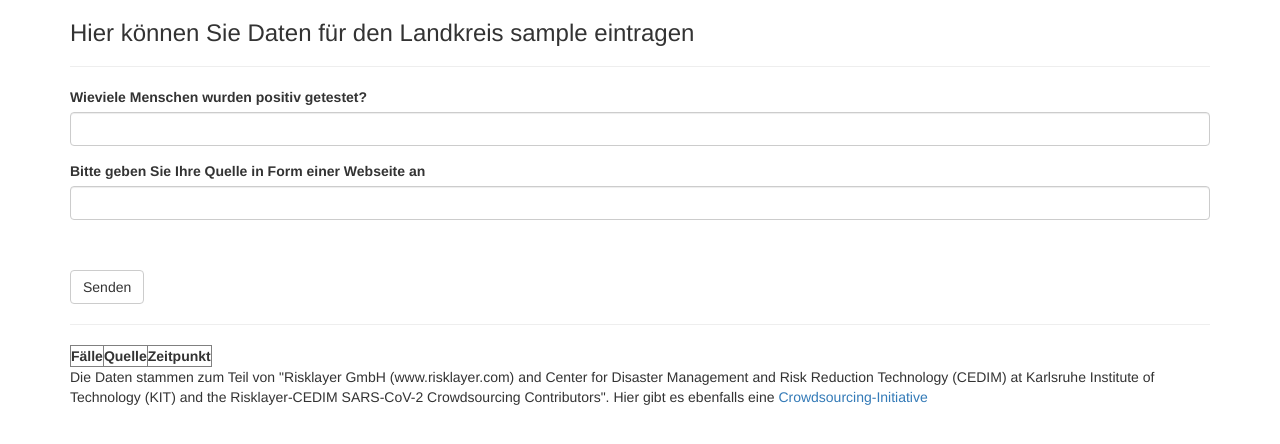
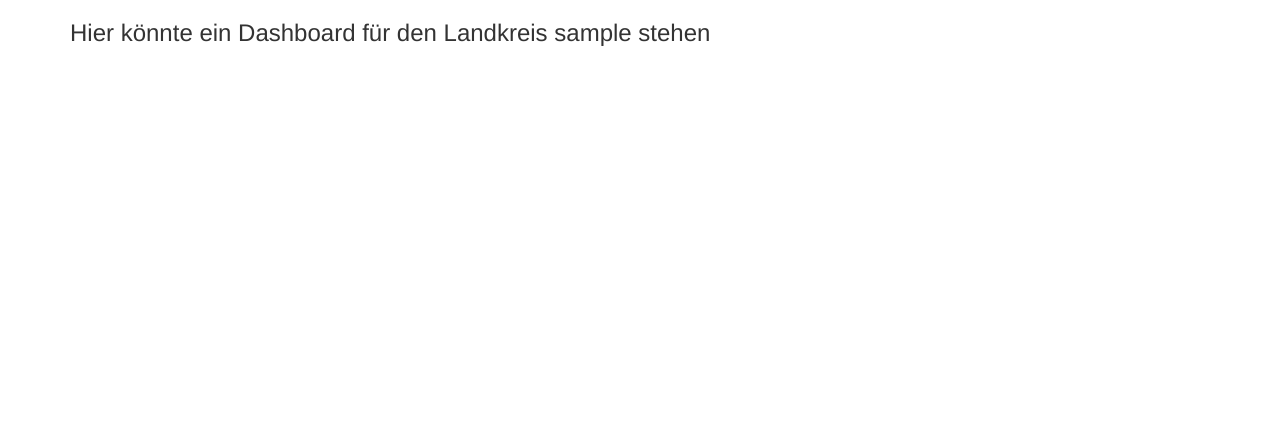
Before and after one commit to vsaase/covid19selfreport, a Flask app: a page that uses templates/landkreis.html in a window 1280 px wide. Shown: the top 444 px of the page. Run offline with Flask 2, Linux system fonts and the light colour scheme; data that the repository does not hold is empty; some libraries are stand-ins or nearby versions.

Commit message:
remove landkreis stuff

```diff
--- a/main.py
+++ b/main.py
@@ -4,7 +4,7 @@ from flask import Flask, render_template, jsonify, redirect
 from flask_sqlalchemy import SQLAlchemy
 from flask import request, flash
 from flask_bootstrap import Bootstrap
-from models import QuizForm, DeleteForm, LandkreisForm
+from models import QuizForm, DeleteForm
 import json
 from copy import deepcopy
 import firebase_admin
@@ -30,8 +30,7 @@ Bootstrap(app)
 firebase_admin.initialize_app(cred)
 db = firestore.client()
 report_ref = db.collection("Report")
-rki_simulation = db.collection("RKI_Laender")
-landkreise = db.collection("Landkreise")
+rki_ref = db.collection("RKI_Laender")
 
 BASECOORDS = [51.3150172,9.3205287]
 
@@ -85,23 +84,7 @@ def createreportdict(form):
 
 @app.route('/landkreis/<name>', methods=['GET', 'POST'])
 def landkreis(name):
-    form = LandkreisForm(request.form, name=name)
-    kreisreportdocs = landkreise.where("name","==",name).order_by("timestamp", direction=firestore.Query.DESCENDING).limit(20).stream()
-    kreisreporte = [doc.to_dict() for doc in kreisreportdocs]
-    if not form.validate_on_submit():
-        return render_template('landkreis.html', form=form, name=name, records=kreisreporte, colnames=["ncases", "source", "timestamp"])
-    if request.method == 'POST':
-        kreisreport = deepcopy(kreisreporte[0])
-        kreisreport["ncases"] = form.ncases.data
-        kreisreport["source"] = form.source.data
-        kreisreport["number"] += 1
-        kreisreport["popup"] = f'<p>{name}<br/>{form.ncases.data} Fälle<br/>Quelle: <a href="{form.source.data}">{form.source.data}</a><br/><br/><a href="/landkreis/{urllib.parse.quote(name)}">aktuelle Zahlen eintragen</a></p>'
-        kreisreport["timestamp"] = datetime.datetime.now()
-        landkreise.document(name + str(kreisreport["number"])).set(kreisreport)
-        old = deepcopy(kreisreporte[0])
-        old["overwritten"] = True
-        landkreise.document(old["name"] + str(old["number"])).set(old)
-        return redirect("/")
+    return render_template('landkreis.html',  name=name)
 
 @app.route('/report', methods=['GET', 'POST'])
 def report():
@@ -176,21 +159,7 @@ def getreports():
 
 @app.route('/getrki')
 def getrki():
-    reports = [doc.to_dict() for doc in rki_simulation.stream()]
-    coords = [{
-        "latitude": report["latitude"],
-        "longitude": report["longitude"],
-        "test": report["test"],
-        "ncases": report["ncases"],
-        "source": report["source"],
-        "popup": report["popup"]
-    } for report in reports]
-    return jsonify({"coords": coords})
-
-
-@app.route('/getlaender')
-def getlaender():
-    reports = [doc.to_dict() for doc in landkreise.where("overwritten", '==', False).stream()]
+    reports = [doc.to_dict() for doc in rki_ref.stream()]
     coords = [{
         "latitude": report["latitude"],
         "longitude": report["longitude"],
--- a/models.py
+++ b/models.py
@@ -70,11 +70,3 @@ class DeleteForm(Form):
     password = PasswordField('Passwort', validators=[InputRequired(message="Bitte geben Sie ein Passwort ein")])
     recaptcha = RecaptchaField()
     submit = SubmitField('Senden')
-
-
-class LandkreisForm(Form):
-    name = HiddenField("name")
-    ncases = IntegerField('Wieviele Menschen wurden positiv getestet?', widget=NumberInput(), validators=[NumberRange(min=0, max=100, message="Bitte Zahl mit Nummern eingeben")])
-    source = URLField("Bitte geben Sie Ihre Quelle in Form einer Webseite an", validators=[InputRequired(), URL(message="Bitte geben Sie eine gültige Webadresse an")])
-    recaptcha = RecaptchaField()
-    submit = SubmitField('Senden')
--- a/templates/landkreis.html
+++ b/templates/landkreis.html
@@ -2,28 +2,6 @@
 {% import "bootstrap/wtf.html" as wtf %}
 {% block content %}
   <div class="container">
-  <h3>Hier können Sie Daten für den Landkreis {{name}} eintragen</h3>
-<hr>
-{{ wtf.quick_form(form) }}
-<hr>
-<table border="1">
-    <thead>
-        <tr>
-            <th>Fälle</th>
-            <th>Quelle</th>
-            <th>Zeitpunkt</th>
-        </tr>
-    </thead>
-    <tbody>
-        {% for record in records %}
-        <tr>
-            <td>{{ record['ncases'] }}</td>
-            <td><a href="{{ record['source'] }}">{{ record['source'] }}</a></td>
-            <td>{{ record['timestamp'] }}</td>
-        </tr>
-        {% endfor %}
-    </tbody>
-</table>
-<p>Die Daten stammen zum Teil von "Risklayer GmbH (www.risklayer.com) and Center for Disaster Management and Risk Reduction Technology (CEDIM) at Karlsruhe Institute of Technology (KIT) and the Risklayer-CEDIM SARS-CoV-2 Crowdsourcing Contributors". Hier gibt es ebenfalls eine <a href="https://docs.google.com/spreadsheets/d/1wg-s4_Lz2Stil6spQEYFdZaBEp8nWW26gVyfHqvcl8s/htmlview#gid=0">Crowdsourcing-Initiative</a></p>
+  <h3>Hier könnte ein Dashboard für den Landkreis {{name}} stehen</h3>
 </div>
 {% endblock %}
```
Also changed, not shown: static/demo.js (+0 -32 lines).
